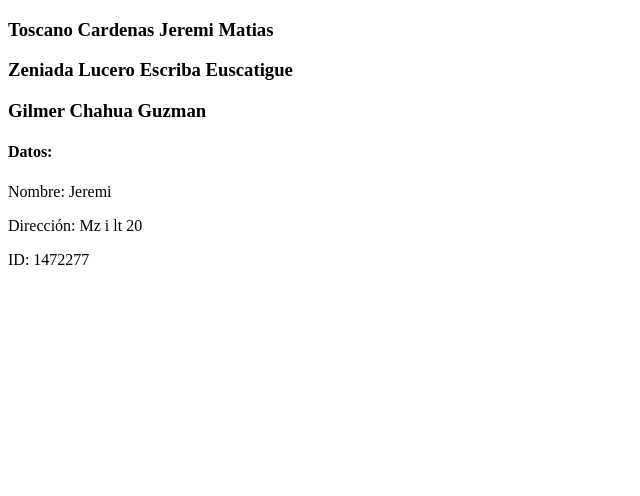
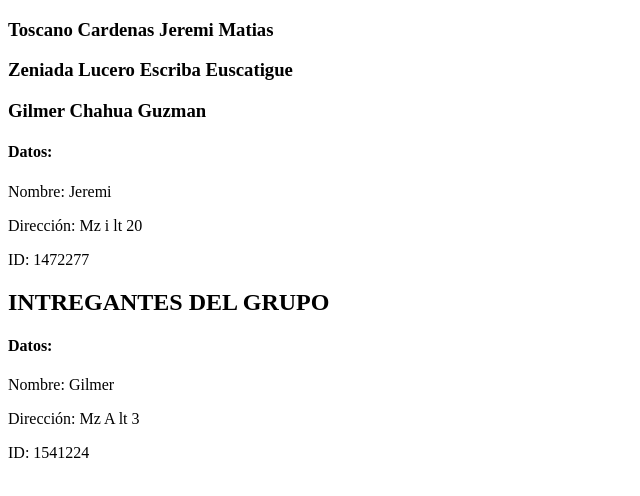
Before and after one commit to grupo12025/Node.js, a plain HTML site: page index.html in a window 1280 px wide. Shown: the whole page, without its empty margins (0-640 px from the left). Drawn offline with Linux system fonts and the light colour scheme.

Commit message:
finalizado guzman

```diff
--- a/index.html
+++ b/index.html
@@ -16,7 +16,15 @@
     <p>Dirección: <span id="direccion"></span></p>
     <p>ID: <span id="id"></span></p>
 
+    <h2>INTREGANTES DEL GRUPO</h2>
+
+    <h4>Datos:</h4>
+    <p>Nombre: <span id="nombre2"></span></p>
+    <p>Dirección: <span id="direccion2"></span></p>
+    <p>ID: <span id="id2"></span></p>
+
 
     <script src="project_node/data.js"></script>
+    <script src="project_node/datag.js"></script>
 </body>
 </html>
--- a/project_node/data.js
+++ b/project_node/data.js
@@ -4,6 +4,8 @@ const datos = {
     direccion: "Mz i lt 20",
     id: "1472277"
   };
+
+
 
 
 
--- /dev/null
+++ b/project_node/datag.js
@@ -0,0 +1,20 @@
+// Declarar datos fijos
+const datosg = {
+    nombre2: "Gilmer",
+    direccion2: "Mz A lt 3",
+    id2: "1541224"
+  };
+
+
+
+
+
+  // Mostrar los datos en la consola (esto se verá en el navegador)
+  console.log("Nombre2:", datosg.nombre2);
+  console.log("Dirección2:", datosg.direccion2);
+  console.log("id2:", datosg.id2);
+
+  // Insertar los datos en el HTML
+  document.getElementById("nombre2").innerHTML = datosg.nombre2;
+  document.getElementById("direccion2").innerHTML = datosg.direccion2;
+  document.getElementById("id2").innerHTML = datosg.id2;
```
